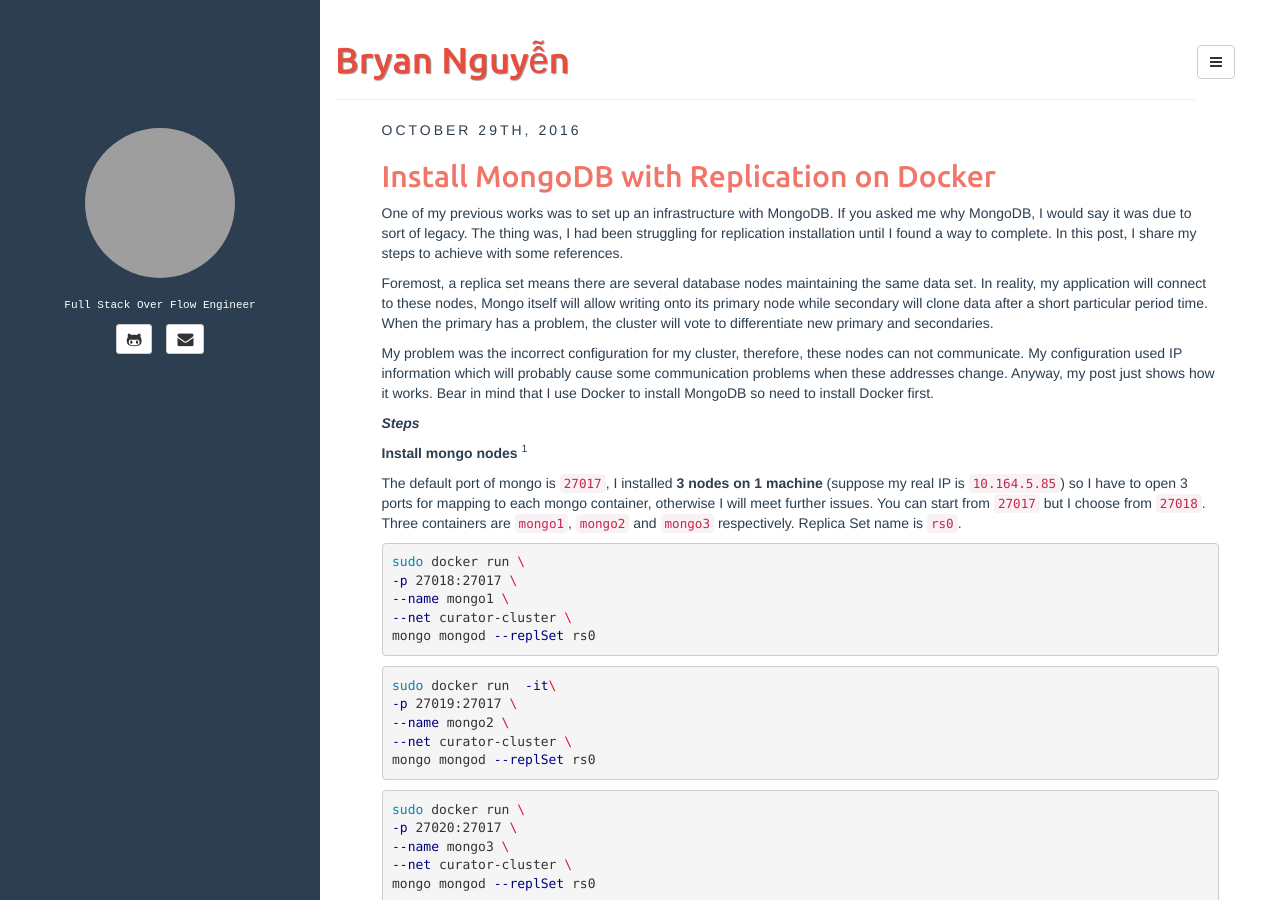
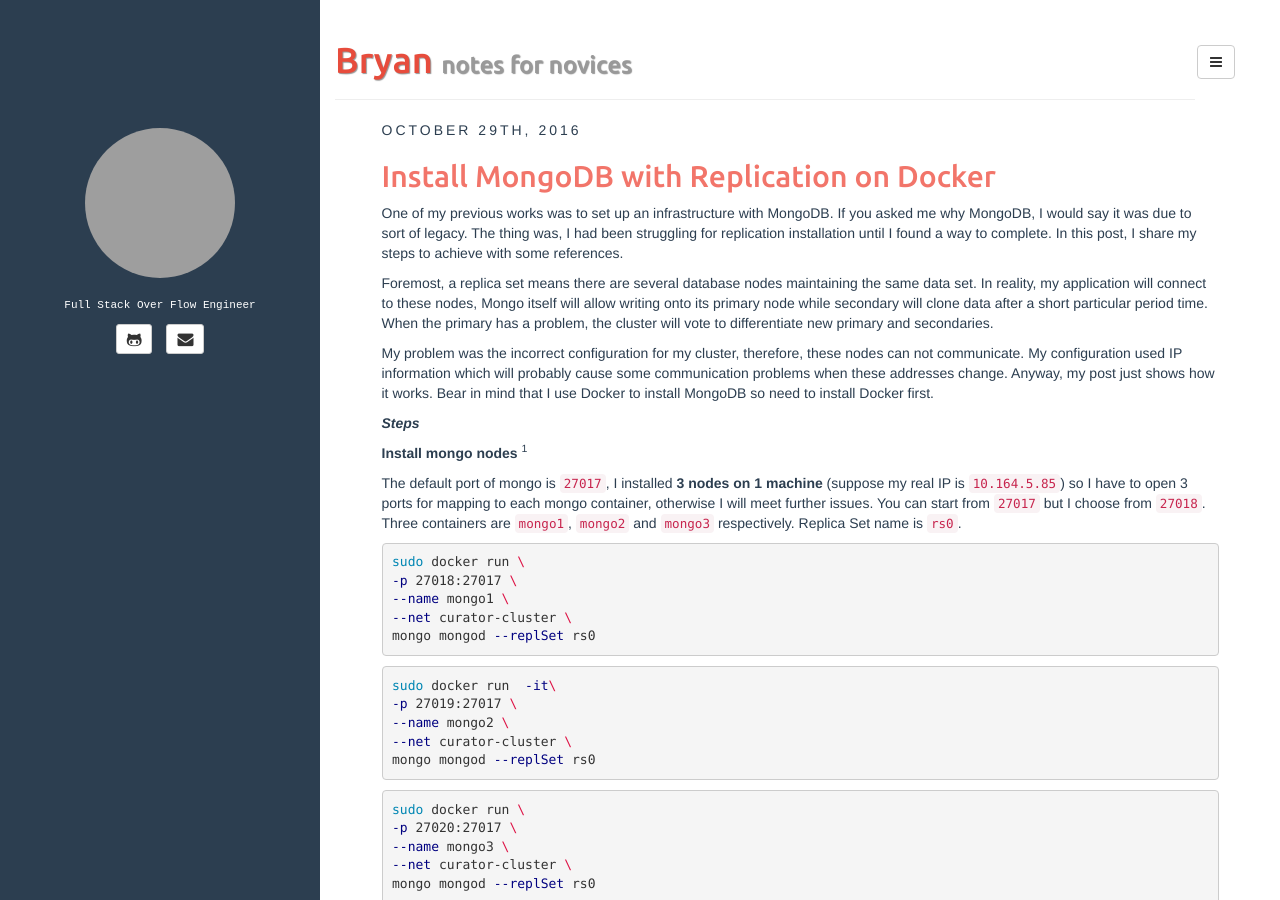
Before and after one commit to dongchirua/dongchirua.github.io, a Jekyll site: the page built from index.html, in a window 1280 px wide and 900 px high. Built offline with Jekyll 4.4.1, drawn with Linux system fonts in a browser that asks for light colours; formulas are drawn with MathJax 3; the list of posts is cut into pages by our own code; grey boxes are pictures that could not be loaded.

Commit message:
update title

```diff
--- a/_config.yml
+++ b/_config.yml
@@ -12,8 +12,8 @@
     scope:
       path: "" # empty string for all files
     values:
-      title: Bryan Nguyễn
-      description: small steps for novices
+      title: Bryan
+      description: notes for novices
 author:
   name: Bryan Nguyễn
   email: quy_nguyen@knorex.com
--- a/_includes/page.html
+++ b/_includes/page.html
@@ -1,5 +1,8 @@
 <div class="page-header">
-  <h1>{{ page.title }} {% if page.tagline %} <small>{{ page.tagline }}</small>{% endif %}</h1>
+  <!-- <h1>{{ page.title }} {% if page.tagline %} <small>{{ page.tagline }}</small>{% endif %}</h1> -->
+  <h1>{{ page.title }} {% if page.description %} <small>{{ page.description }}</small>{% endif %}</h1>
+  <!-- <h2>{% if page.description %} <small>{{ page.description }}</small>{% endif %}</h2> -->
+  <!-- <h2><small>{{ page.description }}</small></h2> -->
 </div>
 
 {{ content }}
```
